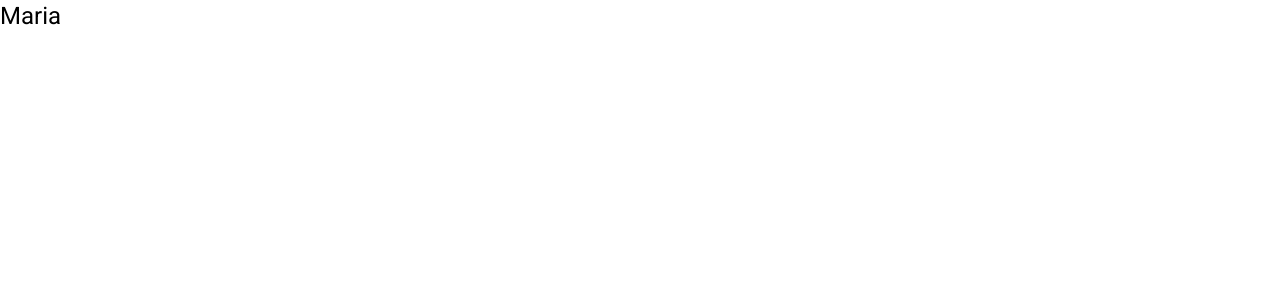
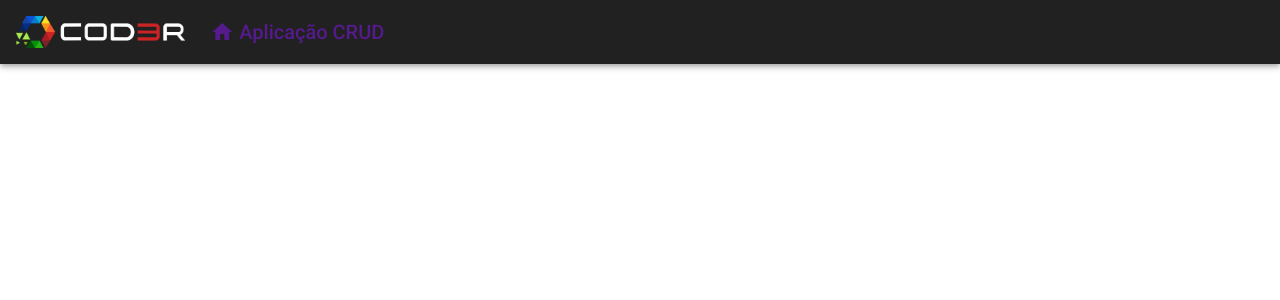
Before and after one commit to vanialadev/cod3r-angular-9, an Angular app in the folder frontend/: page / in a window 1280 px wide. Shown: the top 300 px of the page. Built offline with nearby package versions, Linux system fonts and the light colour scheme.

Commit message:
criando um header

```diff
--- a/frontend/src/app/app.component.html
+++ b/frontend/src/app/app.component.html
@@ -1 +1 @@
-<h1>{{nome}}</h1>
+<app-header></app-header>
--- /dev/null
+++ b/frontend/src/app/component/template/header/header.component.css
@@ -0,0 +1,22 @@
+.header {
+    display: flex;
+    align-items: center;
+}
+
+.header a {
+    display: flex;
+    align-items: center;
+    text-decoration: none;
+}
+
+.header .logo {
+    max-height: 32px;
+}
+
+.header .title-group {
+    padding-left: 25px;
+}
+
+.header .title-group i {
+    padding-right: 5px;
+}
--- /dev/null
+++ b/frontend/src/app/component/template/header/header.component.html
@@ -0,0 +1,15 @@
+<mat-toolbar class="header mat-elevation-z4">
+    <span>
+        <a href="">
+            <img class="logo" src="assets/img/logo.png" alt="logo">
+        </a>
+    </span>
+    <span class="title-group">
+        <a href="">
+            <i class="material-icons">
+                home
+            </i>
+            Aplicação CRUD
+        </a>
+    </span>
+</mat-toolbar>
--- /dev/null
+++ b/frontend/src/app/component/template/header/header.component.ts
@@ -0,0 +1,15 @@
+import { Component, OnInit } from '@angular/core';
+
+@Component({
+  selector: 'app-header',
+  templateUrl: './header.component.html',
+  styleUrls: ['./header.component.css']
+})
+export class HeaderComponent implements OnInit {
+
+  constructor() { }
+
+  ngOnInit(): void {
+  }
+
+}
```
Also changed, not shown: frontend/src/app/app.module.ts (+6 -1 lines), frontend/src/assets/img/logo.png (added).
